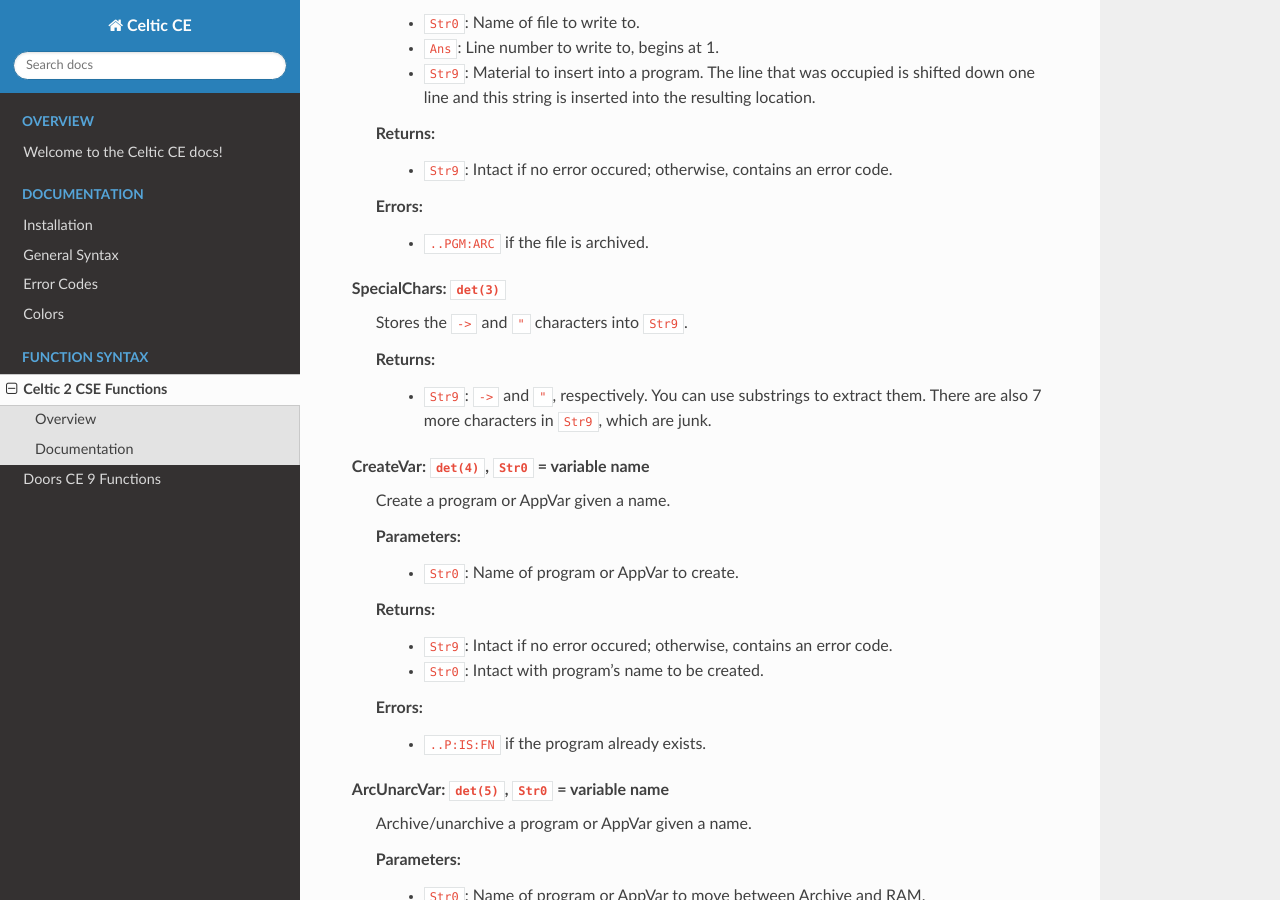
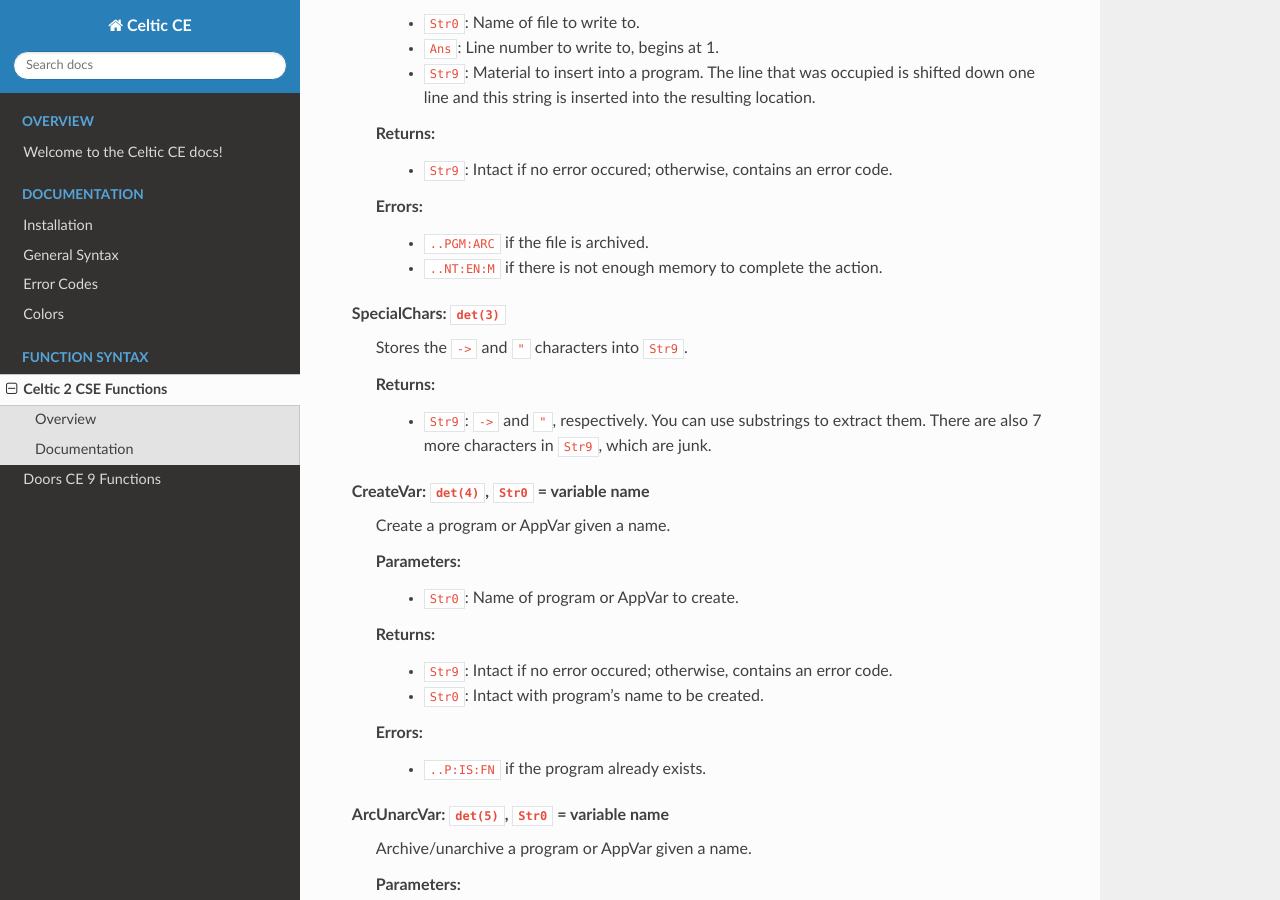
Before and after one commit to RoccoLoxPrograms/CelticCE, a Sphinx documentation site: the page built from docs/csefunctions.rst, in a window 1280 px wide and 900 px high, scrolled down 1310 px. Built offline with Sphinx 7.4.7 and the Read the Docs theme 2.0.0, drawn with Linux system fonts in a browser that asks for light colours.

Commit message:
Fix error message in docs

```diff
--- a/docs/csefunctions.rst
+++ b/docs/csefunctions.rst
@@ -52,6 +52,7 @@
 
     Errors:
      * ``..PGM:ARC`` if the file is archived.
+     * ``..NT:EN:M`` if there is not enough memory to complete the action.
 
 SpecialChars: ``det(3)``
     Stores the ``->`` and ``"`` characters into ``Str9``.
@@ -167,7 +168,7 @@
      * Completes the specified function.
 
     Errors:
-     * ``..NO:MEM`` if there is not enough memory to complete the action.
+     * ``..NT:EN:M`` if there is not enough memory to complete the action.
 
 DispColor: ``det(12, FG_LO, FG_HI, BG_LO, BG_HI)``
     Changes the foreground and background color for ``Output(``, ``Disp``, and ``Pause`` to arbitrary 16-bit colors, or disables this feature. Due to technical limitations, the foreground and background for ``Text()`` cannot be changed to arbitrary colors.
--- a/docs/errorcodes.rst
+++ b/docs/errorcodes.rst
@@ -19,7 +19,7 @@
 ..S:NT:FN  The specified string was not found.
 ..S:FLASH  The specified string is archived.
 ..S:NT:ST  The input is not a string, but Celtic expects a string.
-..NO:MEM   There is not enough memory to complete the requested action.
+..NT:EN:M  There is not enough memory to complete the requested action.
 ..P:NT:FN  The specified program or appvar was not found.
 ..PGM:ARC  The specified program or appvar is archived, so it cannot be modified.
 ..NULLSTR  The specified line exists, but is empty.
```
